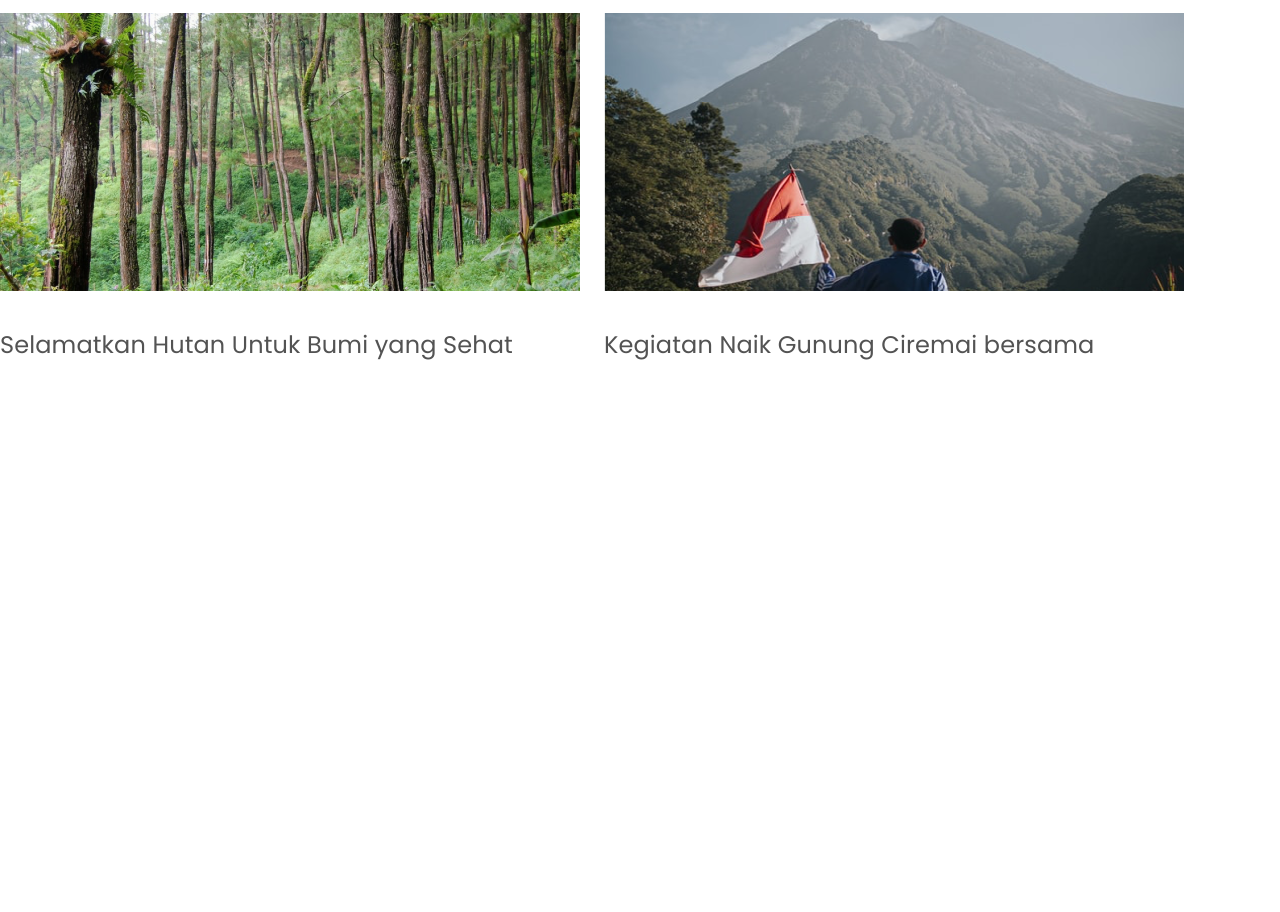
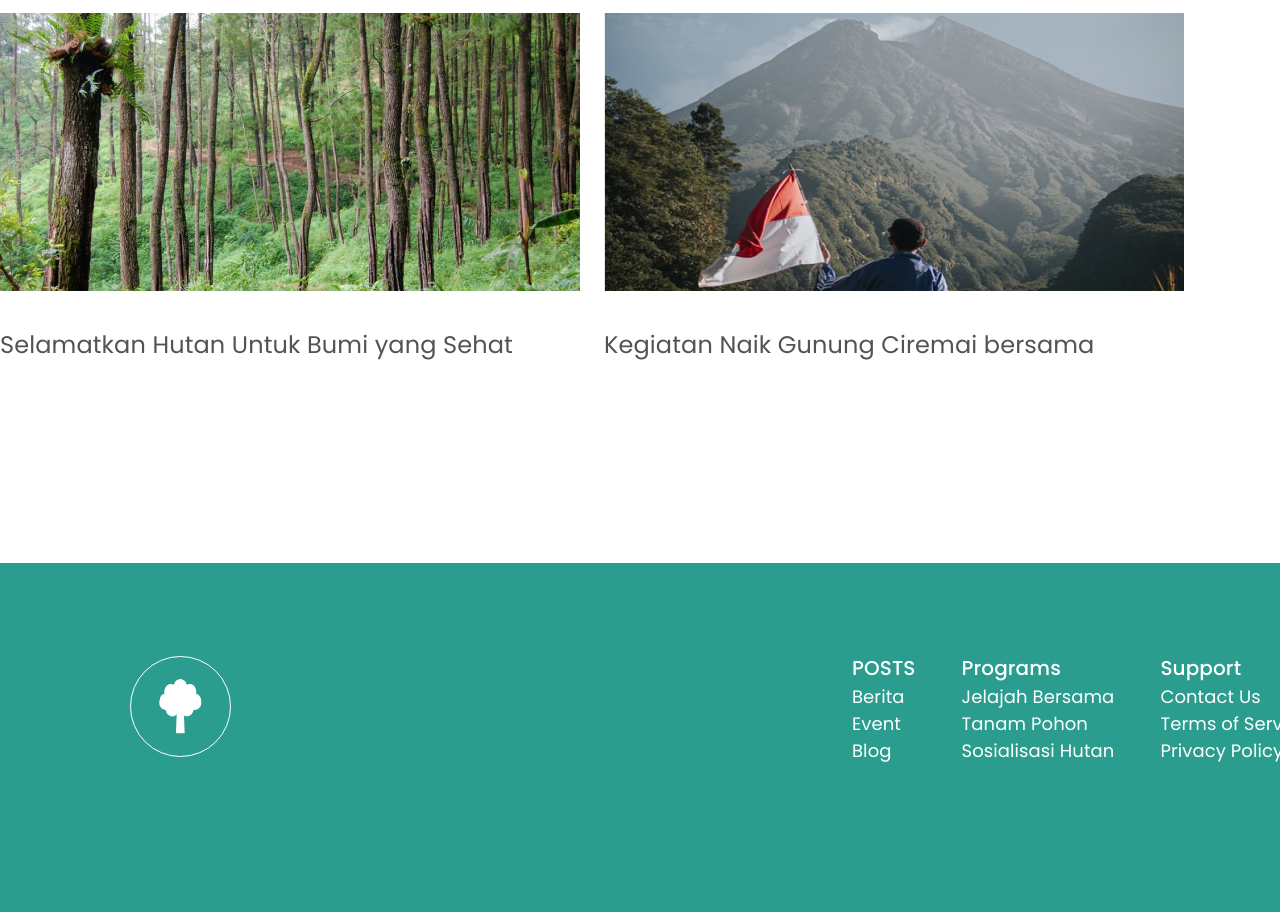
Before and after one commit to nikolozjul28/davaleba-5, a plain HTML site: page index.html in a window 1280 px wide. Shown: the part 2044-2956 px from the top of the page. Before the commit the page ends 2607 px from the top, so only its background shows below. Drawn offline with Linux system fonts and the light colour scheme.

Commit message:
Update index.html

```diff
--- a/index.html
+++ b/index.html
@@ -8,7 +8,9 @@
     <link rel="stylesheet" href="css/style.css">
     <link rel="preconnect" href="https://fonts.googleapis.com">
     <link rel="preconnect" href="https://fonts.gstatic.com" crossorigin>
-    <link href="https://fonts.googleapis.com/css2?family=Nerko+One&family=Poppins:ital,wght@0,400;0,500;0,600;1,400&display=swap" rel="stylesheet">
+    <link
+        href="https://fonts.googleapis.com/css2?family=Nerko+One&family=Poppins:ital,wght@0,400;0,500;0,600;1,400&display=swap"
+        rel="stylesheet">
     <title>Homework 5</title>
 </head>
 
@@ -89,6 +91,60 @@
 
     </section>
 
+    <footer class="footer">
+        <img class="footerlogo" src="images/footerlogo.svg" alt="FOOTER LOGO" />
+
+        <nav class="footer_nav">
+            <ul class="footer_nav_ul">
+
+                <h4 class="footer_nav_h4">POSTS</h4>
+
+                <li class="footer_nav_li">
+                    <a href="#" class="footer_nav_a">Berita</a>
+                </li>
+                <li class="footer_nav_li">
+                    <a href="#" class="footer_nav_a">Event</a>
+                </li>
+                <li class="footer_nav_li">
+                    <a href="#" class="footer_nav_a">Blog</a>
+                </li>
+            </ul>
+
+            <ul class="footer_nav_ul footer_nav_ul_middle">
+
+                <h4 class="footer_nav_h4">Programs</h4>
+
+                <li class="footer_nav_li">
+                    <a href="#" class="footer_nav_a">Jelajah Bersama</a>
+                </li>
+                <li class="footer_nav_li">
+                    <a href="#" class="footer_nav_a">Tanam Pohon</a>
+                </li>
+                <li class="footer_nav_li">
+                    <a href="#" class="footer_nav_a">Sosialisasi Hutan</a>
+                </li>
+            </ul>
+
+
+            <ul class="footer_nav_ul">
+
+                <h4 class="footer_nav_h4">Support</h4>
+
+                <li class="footer_nav_li">
+                    <a href="#" class="footer_nav_a">Contact Us</a>
+                </li>
+                <li class="footer_nav_li">
+                    <a href="#" class="footer_nav_a">Terms of Service</a>
+                </li>
+                <li class="footer_nav_li">
+                    <a href="#" class="footer_nav_a">Privacy Policy</a>
+                </li>
+            </ul>
+
+        </nav>
+
+    </footer>
+
 </body>
 
 </html>
```
